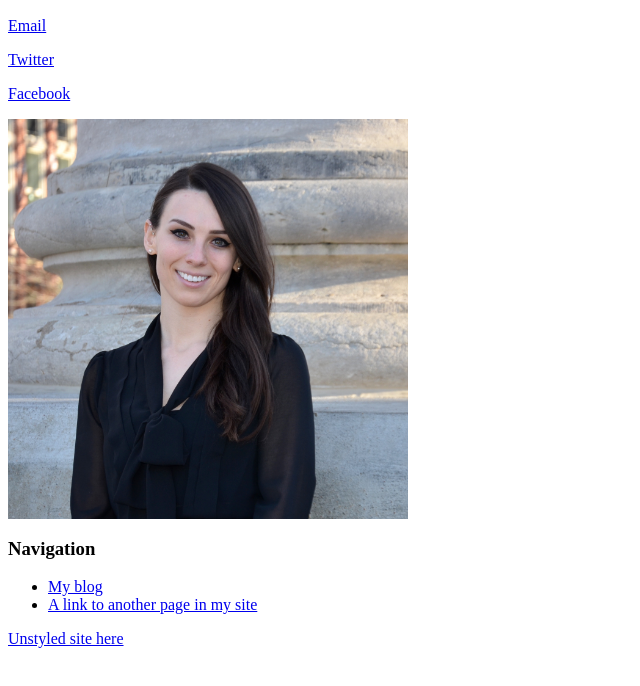
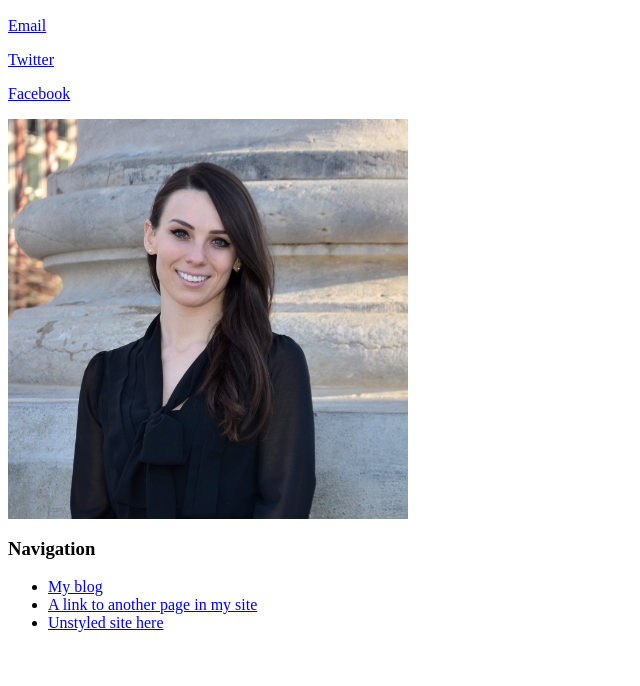
Before and after one commit to j4502-fs16/evans, a plain HTML site: page index.html in a window 1280 px wide. Shown: the part 110-796 px from the top of the page, without its empty margins (0-640 px from the left). Drawn offline with Linux system fonts and the light colour scheme.

Commit message:
link to unstyled site

```diff
--- a/index.html
+++ b/index.html
@@ -32,9 +32,9 @@
         <li>    <a href="https://camronweasley.wordpress.com"> My blog</a>   </li>
 
       <li><a href="index2.html">A link to another page in my site</a></li>
+        <li><a href="oldindex.html">Unstyled site here</a></li>
     </ul>
 
-<p><a href="oldindex.html">Unstyled site here</a></p>
 
 
   </body>
```
